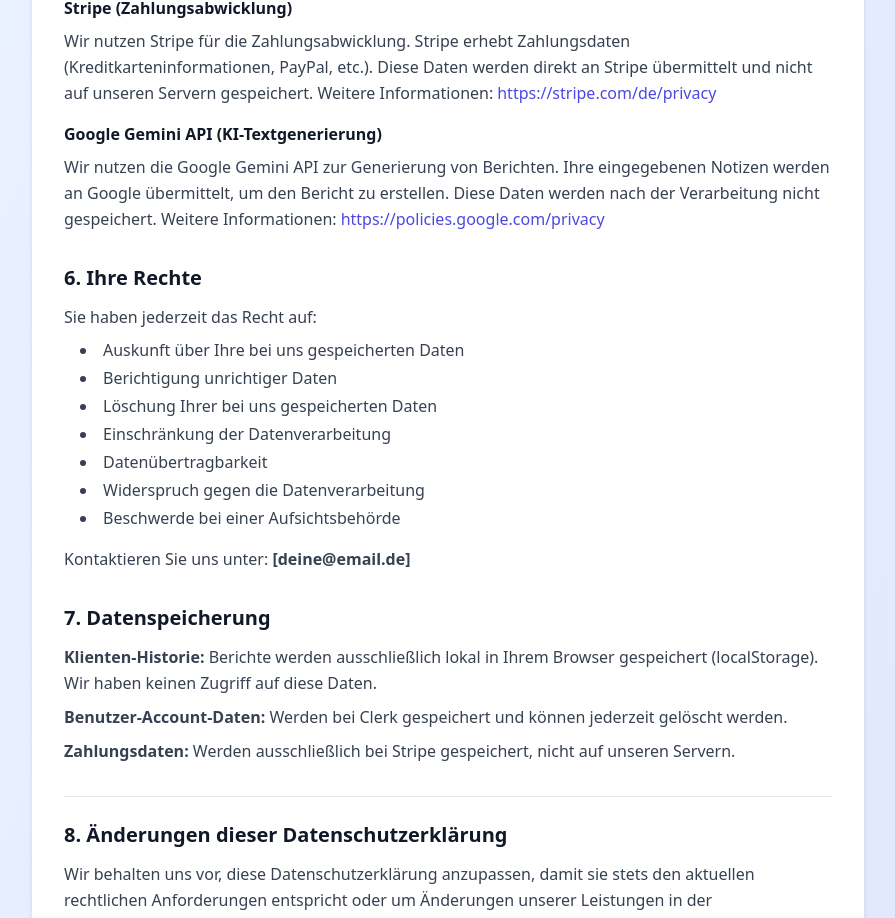
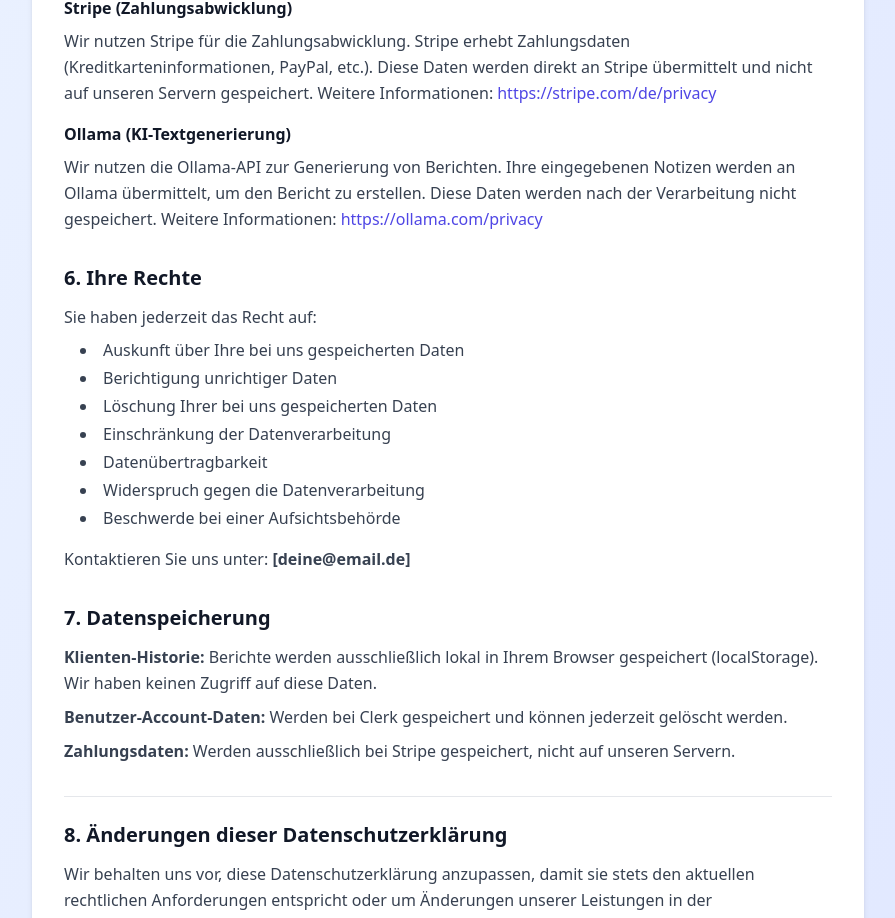
Before and after one commit to Niklash9112/hep-quickwrite, a Next.js app: page /datenschutz in a window 1280 px wide. Shown: the part 1819-2737 px from the top of the page, without its empty margins (192-1087 px from the left). Built offline with nearby package versions, Linux system fonts and the light colour scheme.

Commit message:
Fix: Datenschutz - Gemini auf Ollama korrigiert

```diff
--- a/app/datenschutz/page.tsx
+++ b/app/datenschutz/page.tsx
@@ -155,18 +155,18 @@ export default function Datenschutz() {
                 </a>
               </p>
 
-              <h3 className="font-semibold text-gray-900 mt-4 mb-2">Google Gemini API (KI-Textgenerierung)</h3>
+              <h3 className="font-semibold text-gray-900 mt-4 mb-2">Ollama (KI-Textgenerierung)</h3>
               <p className="leading-relaxed">
-                Wir nutzen die Google Gemini API zur Generierung von Berichten. Ihre eingegebenen Notizen werden an
-                Google übermittelt, um den Bericht zu erstellen. Diese Daten werden nach der Verarbeitung nicht gespeichert.
+                Wir nutzen die Ollama-API zur Generierung von Berichten. Ihre eingegebenen Notizen werden an
+                Ollama übermittelt, um den Bericht zu erstellen. Diese Daten werden nach der Verarbeitung nicht gespeichert.
                 Weitere Informationen:
                 <a
-                  href="https://policies.google.com/privacy"
+                  href="https://ollama.com/privacy"
                   target="_blank"
                   rel="noopener noreferrer"
                   className="text-indigo-600 hover:underline ml-1"
                 >
-                  https://policies.google.com/privacy
+                  https://ollama.com/privacy
                 </a>
               </p>
             </section>
```
